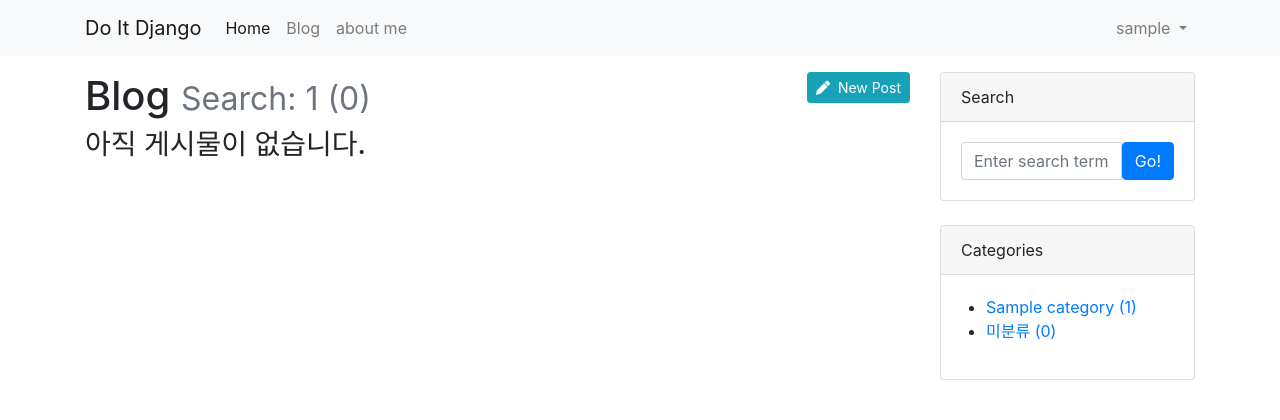
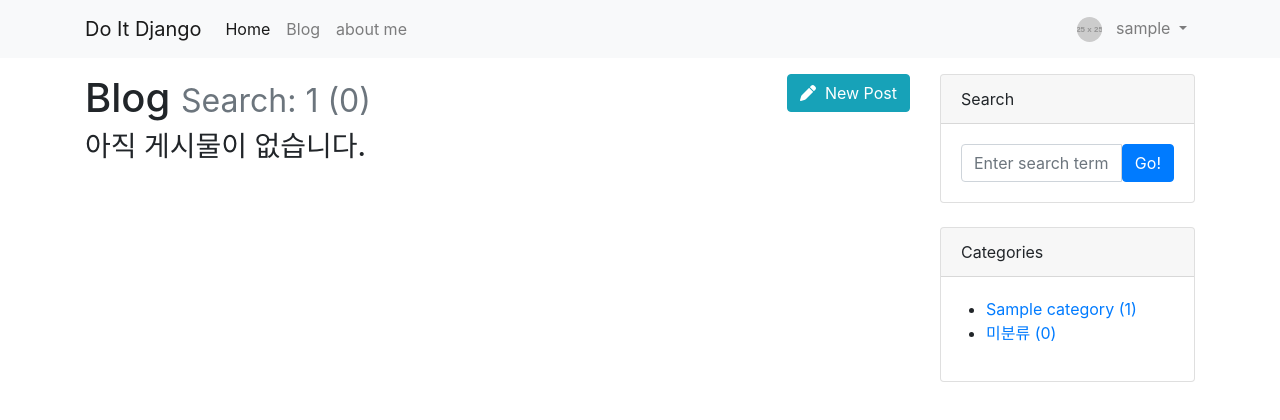
Before and after one commit to Ahntea/doitdjango, a Django app: page /blog/search/1/ in a window 1280 px wide. Shown: the top 420 px of the page. Run offline with Django 4.2, Linux system fonts and the light colour scheme; a user stored in the database is signed in; tables that the repository leaves empty hold one stand-in row (values such as "Sample post"); grey boxes labelled with a size stand in for pictures from a placeholder-image service; parts of the project's set-up code (start-up, migrations or seed data) failed here and were passed over; some libraries are stand-ins or nearby versions.

Commit message:
사용자 아바타 보여주기

```diff
--- a/blog/models.py
+++ b/blog/models.py
@@ -74,3 +74,9 @@ class Comment(models.Model):
 
     def get_absolute_url(self):
         return f'{self.post.get_absolute_url()}#comment-{self.pk}'
+
+    def get_avatar_url(self):
+        if self.author.socialaccount_set.exists():
+            return self.author.socialaccount_set.first().get_avatar_url()
+        else:
+            return 'http://placehold.it/50x50'
--- a/blog/templates/blog/navbar.html
+++ b/blog/templates/blog/navbar.html
@@ -24,7 +24,13 @@
                     {% if user.is_authenticated %}
                     <li class="nav-item dropdown">
                         <a class="nav-link dropdown-toggle" href="#" id="navbarDropdownMenuLink" role = "button" data-toggle="dropdown" aria-haspopup="true" aria-expanded="false">
-                            {{ user.username }}
+                            {% if user.socialaccount_set.all.0.get_avatar_url %}
+                                <img class="rounded-circle" width="25px" src="{{ user.socialaccount_set.all.0.get_avatar_url }}" alt="" >
+                            {% else %}
+                                <img class="rounded-circle" src="http://placehold.it/25x25" alt="">
+                            {% endif %}
+                            &nbsp;
+                                {{ user.username }}
                         </a>
                         <div class="dropdown-menu" aria-labelledby="navbarDropdownMenuLink">
                             <a class="dropdown-item" href="/accounts/logout/">Log Out</a>
--- a/blog/templates/blog/post_detail.html
+++ b/blog/templates/blog/post_detail.html
@@ -87,11 +87,10 @@
 
                 {% if post.comment_set.exists %}
                 {% for comment in post.comment_set.iterator %}
-                <!-- Single comment-->
-
                 <!-- Single Comment -->
                 <div class="media mb-4" id="comment-{{ comment.pk }}">
-                    <img class="d-flex mr-3 rounded-circle" src="http://placehold.it/50x50" alt="">
+                    <img class="d-flex mr-3 rounded-circle" src="{{ comment.get_avatar_url }}"
+                    alt="{{ comment.author}}" width="60px">
                     <div class="media-body">
                         {% if user.is_authenticated and comment.author == user %}
                         <div class="float-right">
--- a/blog/templates/blog/post_list.html
+++ b/blog/templates/blog/post_list.html
@@ -4,7 +4,8 @@
 
     {% if user.is_authenticated %}
         {% if user.is_superuser or user.is_staff %}
-            <a class="btn btn-info btn-sm float-right" href="/blog/create_post/" role="button">
+            <a class="btn btn-info btn-s
+            m float-right" href="/blog/create_post/" role="button">
                 <i class="fas fa-pen"></i>&nbsp;&nbsp;New Post</a>
         {% endif %}
     {% endif %}
```
